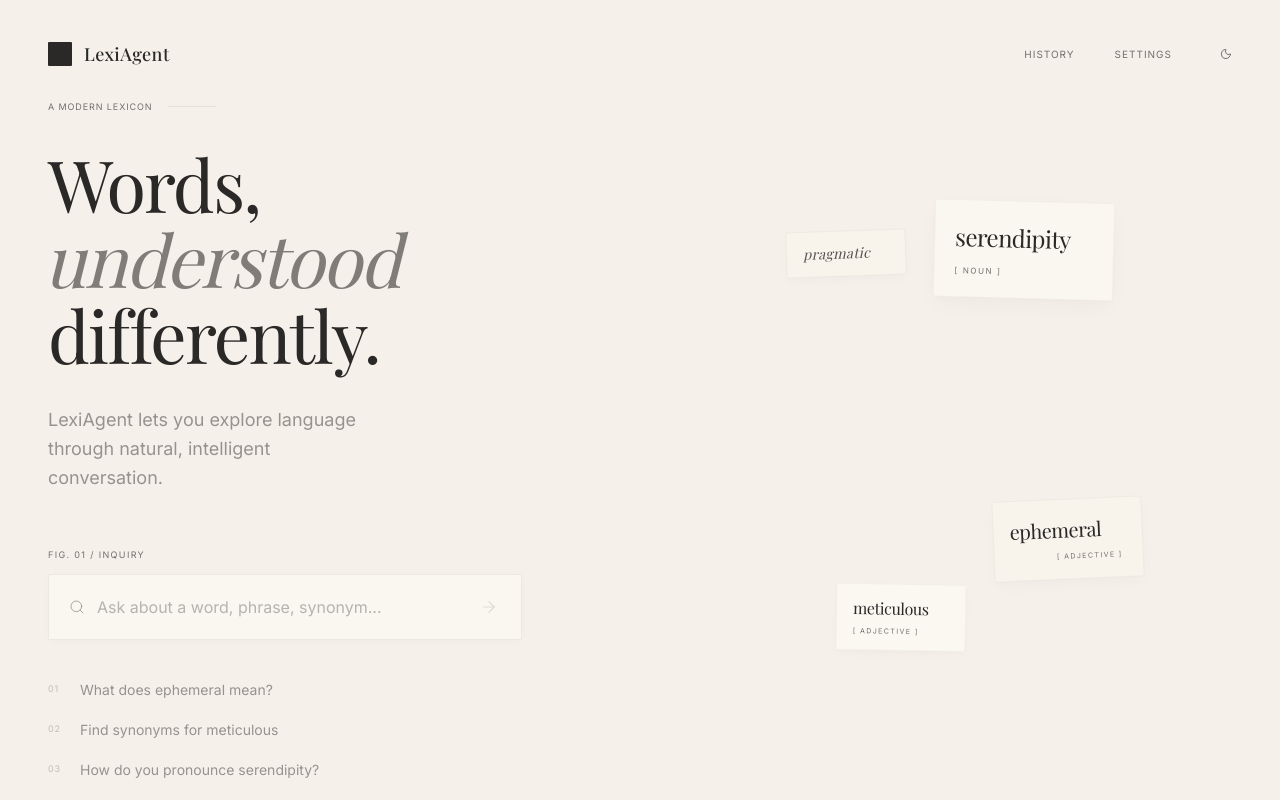
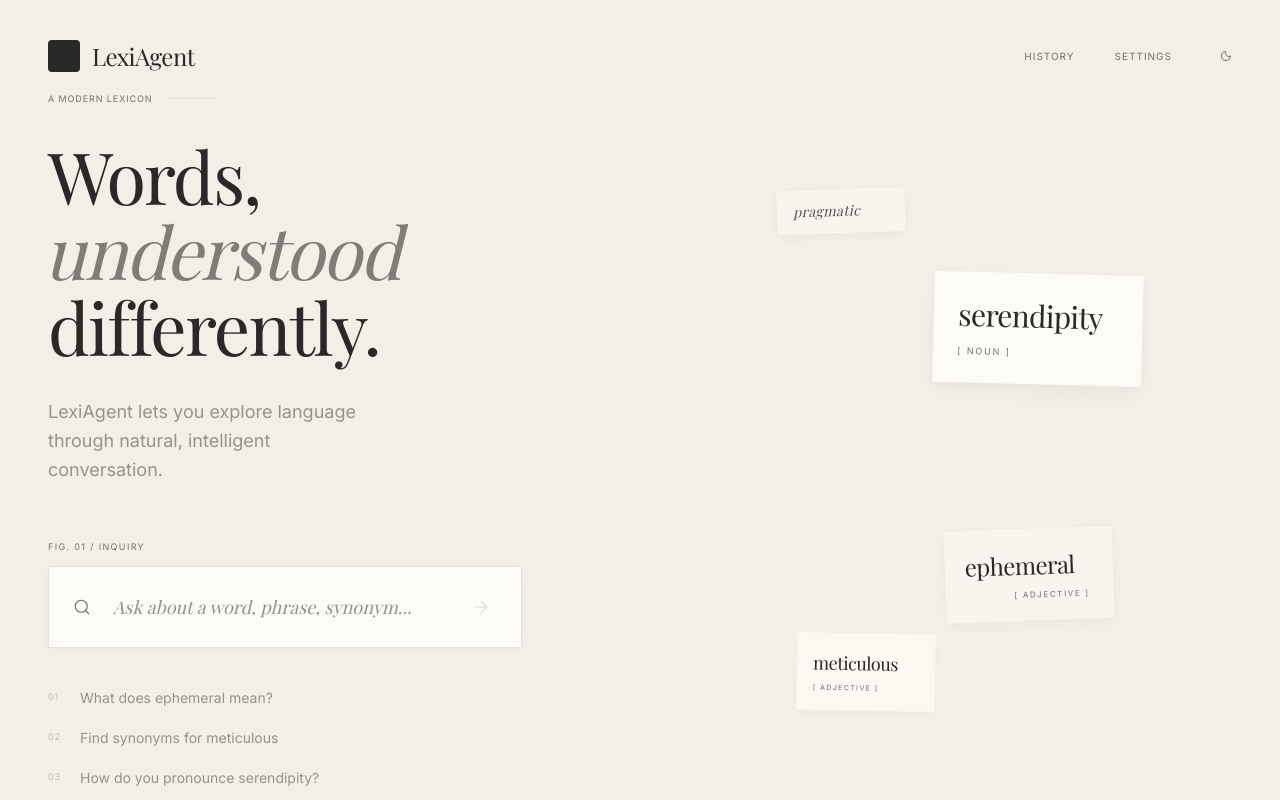
Before and after one commit to MSameer7-tech/Lexi-Agent, a React (Vite) app: page / in a window 1280 px wide. Built offline with nearby package versions, Linux system fonts and the light colour scheme; a web font is replaced by a local one.

Commit message:
style: Warm up ivory background, highlight search input, restore original BookA icon, and improve right-side constellation balance

```diff
--- a/src/index.css
+++ b/src/index.css
@@ -38,9 +38,9 @@
 
 @layer base {
   :root {
-    --bg-base: #F5F1EA;
-    --bg-surface: #FAF7F0;
-    --bg-surface-tint: #F8F4EC;
+    --bg-base: #F3EFE7;
+    --bg-surface: #FDFBF8;
+    --bg-surface-tint: #F8F5EF;
 
     --fg-base: #2A2928;
     --fg-muted: #73706D;
--- a/src/layouts/MainLayout.tsx
+++ b/src/layouts/MainLayout.tsx
@@ -1,6 +1,6 @@
 import React, { useState, useEffect } from 'react';
 import { Link, Outlet, useLocation } from 'react-router-dom';
-import { BookOpen, Clock, Settings, Moon, Sun } from 'lucide-react';
+import { BookA, Clock, Settings, Moon, Sun } from 'lucide-react';
 import { HistoryDrawer } from '../components/history/HistoryDrawer';
 import { useHistoryStore } from '../store/historyStore';
 
@@ -29,12 +29,12 @@ export const MainLayout: React.FC = () => {
       <header className="absolute top-0 w-full z-50 flex items-center justify-between px-6 py-8 md:px-12 md:py-10 bg-transparent">
 
         {/* Left: Brand */}
-        <div className="flex items-center gap-3">
-          <div className="flex items-center justify-center w-6 h-6 bg-foreground text-bg-base rounded-[1px]">
-            <BookOpen size={12} strokeWidth={2} />
+        <Link to="/" className="flex items-center gap-3 group">
+          <div className="flex h-8 w-8 items-center justify-center rounded-[4px] bg-foreground text-bg-base transition-transform group-hover:rotate-6">
+            <BookA size={16} strokeWidth={2} />
           </div>
-          <span className="font-serif text-lg font-medium tracking-wide text-foreground">LexiAgent</span>
-        </div>
+          <span className="font-serif text-2xl tracking-tight text-foreground">LexiAgent</span>
+        </Link>
 
         {/* Right: Navigation */}
         <nav className="flex items-center gap-6 sm:gap-10">
--- a/src/pages/Home.tsx
+++ b/src/pages/Home.tsx
@@ -227,11 +227,11 @@ export const Home: React.FC = () => {
                   </div>
                   <form
                     onSubmit={handleInitialSearch}
-                    className={`relative flex items-center bg-surface transition-all duration-500 rounded-[1px] ${isInputFocused ? 'border-foreground/30 shadow-[0_4px_20px_-4px_rgba(42,41,40,0.06)]' : 'border-border-strong/40 shadow-[0_2px_10px_-2px_rgba(42,41,40,0.03)]'}`}
+                    className={`relative flex items-center bg-surface transition-all duration-200 rounded-[1px] ${isInputFocused ? 'border-foreground/30 shadow-[0_6px_24px_-6px_rgba(42,41,40,0.08)] bg-white' : 'border-border-strong/60 shadow-[0_2px_12px_-2px_rgba(42,41,40,0.05)]'}`}
                     style={{ borderWidth: '1px' }}
                   >
-                    <div className="absolute left-5 flex items-center text-muted/60 pointer-events-none">
-                      <Search size={16} strokeWidth={1.5} />
+                    <div className="absolute left-6 flex items-center text-muted pointer-events-none">
+                      <Search size={18} strokeWidth={1.5} />
                     </div>
                     <input
                       type="text"
@@ -240,14 +240,14 @@ export const Home: React.FC = () => {
                       onFocus={() => setIsInputFocused(true)}
                       onBlur={() => setIsInputFocused(false)}
                       placeholder="Ask about a word, phrase, synonym..."
-                      className="w-full h-14 sm:h-16 pl-12 pr-14 bg-transparent text-base text-foreground font-sans focus:outline-none placeholder:text-muted/50"
+                      className="w-full h-16 sm:h-20 pl-16 pr-16 bg-transparent text-lg text-foreground font-serif italic focus:outline-none placeholder:text-foreground/50"
                     />
                     <button
                       type="submit"
                       disabled={!query.trim()}
-                      className="absolute right-3 flex items-center justify-center w-10 h-10 bg-transparent text-muted hover:text-foreground disabled:opacity-20 transition-colors duration-300"
+                      className="absolute right-4 flex items-center justify-center w-12 h-12 bg-transparent text-muted hover:text-foreground disabled:opacity-20 transition-colors duration-200"
                     >
-                      <ArrowRight size={18} strokeWidth={1.5} />
+                      <ArrowRight size={20} strokeWidth={1.5} />
                     </button>
                   </form>
 
@@ -268,48 +268,48 @@ export const Home: React.FC = () => {
 
               {/* RIGHT SIDE (Floating Vocabulary Constellation) */}
               <div className="absolute inset-0 pointer-events-none overflow-hidden z-0 md:static md:w-[50%] md:h-[600px] md:pointer-events-auto">
-                <div className="relative w-full h-full min-h-[400px]">
+                <div className="relative w-full h-full min-h-[500px]">
 
-                  {/* PRAGMATIC (Small, slightly behind serendipity) */}
+                  {/* PRAGMATIC (Small, upper-middle right, slightly rotated -2) */}
                   <motion.div
                     initial={{ opacity: 0, rotate: -2, y: 10 }}
-                    animate={{ opacity: 1, y: [2, -1, 2] }}
+                    animate={{ opacity: 1, y: [2, -2, 2] }}
                     transition={{ opacity: { duration: 1.2, delay: 0.6 }, y: { repeat: Infinity, duration: 6, ease: "easeInOut", delay: 1 } }}
-                    className="hidden sm:block absolute top-[10%] right-[30%] md:top-[15%] md:right-[55%] w-[120px] bg-[#F8F4EC] dark:bg-surface-tint px-4 py-3 border border-black/[0.04] dark:border-white/[0.02] shadow-[0_4px_12px_-2px_rgba(42,41,40,0.03)] rounded-[1px_2px_1px_1px] z-10"
+                    className="hidden sm:block absolute top-[12%] right-[25%] md:top-[8%] md:right-[55%] w-[130px] bg-[#F8F5EF] dark:bg-surface-tint px-4 py-3 border border-black/[0.04] dark:border-white/[0.02] shadow-[0_4px_12px_-2px_rgba(42,41,40,0.04)] rounded-[1px_2px_1px_1px] z-10"
                   >
                     <p className="font-serif text-sm text-foreground/80 italic tracking-wide">pragmatic</p>
                   </motion.div>
 
-                  {/* SERENDIPITY (Main floating card, upper-right) */}
+                  {/* SERENDIPITY (Main floating card, upper-right/center-right) */}
                   <motion.div
                     initial={{ opacity: 0, rotate: 1.5, y: 10 }}
                     animate={{ opacity: 1, y: [-2, 2, -2] }}
                     transition={{ opacity: { duration: 1.2, delay: 0.5 }, y: { repeat: Infinity, duration: 8, ease: "easeInOut" } }}
-                    className="absolute top-[5%] right-[5%] md:top-[10%] md:right-[20%] w-[180px] bg-[#FAF7F0] dark:bg-surface px-5 py-5 border border-black/[0.03] dark:border-white/[0.03] shadow-[0_8px_24px_-4px_rgba(42,41,40,0.04),0_2px_8px_-2px_rgba(42,41,40,0.02)] rounded-[2px_1px_2px_3px] z-20 flex flex-col"
+                    className="absolute top-[8%] right-[5%] md:top-[22%] md:right-[15%] w-[210px] bg-[#FDFBF8] dark:bg-surface px-6 py-6 border border-black/[0.03] dark:border-white/[0.03] shadow-[0_8px_24px_-4px_rgba(42,41,40,0.05),0_2px_8px_-2px_rgba(42,41,40,0.03)] rounded-[2px_1px_2px_3px] z-20 flex flex-col"
                   >
-                    <p className="font-serif text-2xl text-foreground tracking-tight">serendipity</p>
-                    <p className="font-sans text-[8px] text-muted mt-3 uppercase tracking-[0.2em]">[ noun ]</p>
+                    <p className="font-serif text-3xl text-foreground tracking-tight">serendipity</p>
+                    <p className="font-sans text-[9px] text-muted mt-3 uppercase tracking-[0.2em]">[ noun ]</p>
                   </motion.div>
 
-                  {/* EPHEMERAL (Medium card farther down-right) */}
+                  {/* EPHEMERAL (Medium card, middle/lower-right) */}
                   <motion.div
-                    initial={{ opacity: 0, rotate: -2.5, y: 10 }}
-                    animate={{ opacity: 1, y: [3, -2, 3] }}
+                    initial={{ opacity: 0, rotate: -2, y: 10 }}
+                    animate={{ opacity: 1, y: [3, -3, 3] }}
                     transition={{ opacity: { duration: 1.2, delay: 0.7 }, y: { repeat: Infinity, duration: 9, ease: "easeInOut", delay: 2 } }}
-                    className="hidden md:flex absolute top-[55%] right-[10%] md:top-[60%] md:right-[15%] w-[150px] bg-[#F8F4EC] dark:bg-surface px-4 py-4 border border-black/[0.04] dark:border-white/[0.02] shadow-[0_6px_16px_-3px_rgba(42,41,40,0.03)] rounded-[1px_3px_2px_2px] z-10 flex-col"
+                    className="hidden md:flex absolute top-[55%] right-[10%] md:top-[65%] md:right-[20%] w-[170px] bg-[#F8F5EF] dark:bg-surface px-5 py-5 border border-black/[0.04] dark:border-white/[0.02] shadow-[0_6px_16px_-3px_rgba(42,41,40,0.04)] rounded-[1px_3px_2px_2px] z-10 flex-col"
                   >
-                    <p className="font-serif text-xl text-foreground tracking-tight">ephemeral</p>
-                    <p className="font-sans text-[7px] text-muted mt-2 uppercase tracking-[0.2em] self-end pr-1">[ adjective ]</p>
+                    <p className="font-serif text-2xl text-foreground tracking-tight">ephemeral</p>
+                    <p className="font-sans text-[8px] text-muted mt-2 uppercase tracking-[0.2em] self-end pr-1">[ adjective ]</p>
                   </motion.div>
 
-                  {/* METICULOUS (Small card lower-leftish) */}
+                  {/* METICULOUS (Small card, lower-middle-right) */}
                   <motion.div
                     initial={{ opacity: 0, rotate: 1, y: 10 }}
-                    animate={{ opacity: 1, y: [-2, 1, -2] }}
+                    animate={{ opacity: 1, y: [-2, 2, -2] }}
                     transition={{ opacity: { duration: 1.2, delay: 0.8 }, y: { repeat: Infinity, duration: 7, ease: "easeInOut", delay: 0.5 } }}
-                    className="absolute bottom-[5%] right-[15%] md:bottom-[15%] md:right-[45%] w-[130px] bg-[#FBF8F2] dark:bg-surface-tint px-4 py-3 border border-black/[0.03] dark:border-white/[0.02] shadow-[0_4px_10px_-2px_rgba(42,41,40,0.03)] rounded-[2px_1px_3px_2px] z-10 flex flex-col"
+                    className="absolute bottom-[5%] right-[15%] md:bottom-[5%] md:right-[50%] w-[140px] bg-[#FBF8F2] dark:bg-surface-tint px-4 py-4 border border-black/[0.03] dark:border-white/[0.02] shadow-[0_4px_10px_-2px_rgba(42,41,40,0.03)] rounded-[2px_1px_3px_2px] z-10 flex flex-col"
                   >
-                    <p className="font-serif text-base text-foreground tracking-tight">meticulous</p>
+                    <p className="font-serif text-lg text-foreground tracking-tight">meticulous</p>
                     <p className="font-sans text-[7px] text-muted mt-1.5 uppercase tracking-[0.2em]">[ adjective ]</p>
                   </motion.div>
 
```
